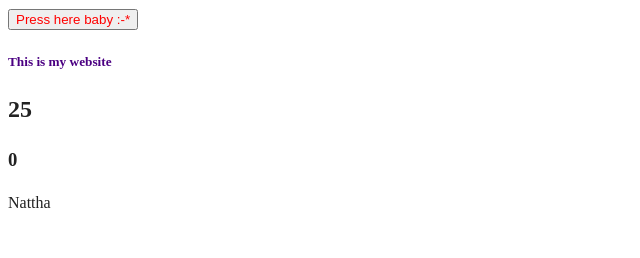
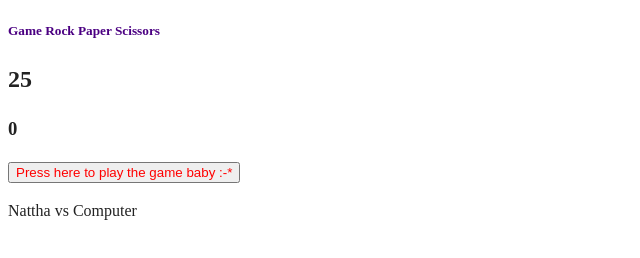
Before and after one commit to natthasuda/JS-Assignment, a website built with webpack: page P13HTMLDOM/index.html in a window 1280 px wide. Shown: the whole page, without its empty margins (0-640 px from the left). Built offline with nearby package versions, Linux system fonts and the light colour scheme.

Commit message:
Complete

```diff
--- a/P13HTMLDOM/index.html
+++ b/P13HTMLDOM/index.html
@@ -25,10 +25,10 @@
 <body>
 
   <!-- Add your site or application content here -->
-  <button id = "button0" > Press here baby :-* </button>
   <h5 id = "header5"></h5>
   <h2 id = "header2"></h2>
   <h3 id = "header3"></h3>
+  <button id = "button0" > Press here to play the game baby :-* </button>
 
   <p id="text0">Hello world! This is HTML5 Boilerplate.</p>
 
--- a/P13HTMLDOM/js/app.js
+++ b/P13HTMLDOM/js/app.js
@@ -5,16 +5,16 @@
 // Reference "header5" and assign it to the variable called "headerText5"
 
 const textField0 = document.getElementById("text0");
-textField0.innerHTML= "Nattha";
+textField0.innerHTML= "Nattha vs Computer"; // Istället för att skriva console.log eftersom vi använder HTML
 
 const headerText5 = document.getElementById("header5");
-headerText5.innerHTML= "This is my website"
+headerText5.innerHTML= "Game Rock Paper Scissors" // Istället för att skriva console.log eftersom vi använder HTML
 
 const headerText2 = document.getElementById("header2");
-headerText2.innerHTML= multiplyBySelf(5)
+headerText2.innerHTML= multiplyBySelf(5) // Istället för att skriva console.log eftersom vi använder HTML
 
 const headerText3 = document.getElementById("header3");
-headerText3.innerHTML= getRandomInt().toString();
+headerText3.innerHTML= getRandomInt().toString(); // Istället för att skriva console.log eftersom vi använder HTML
 
 
 
```
